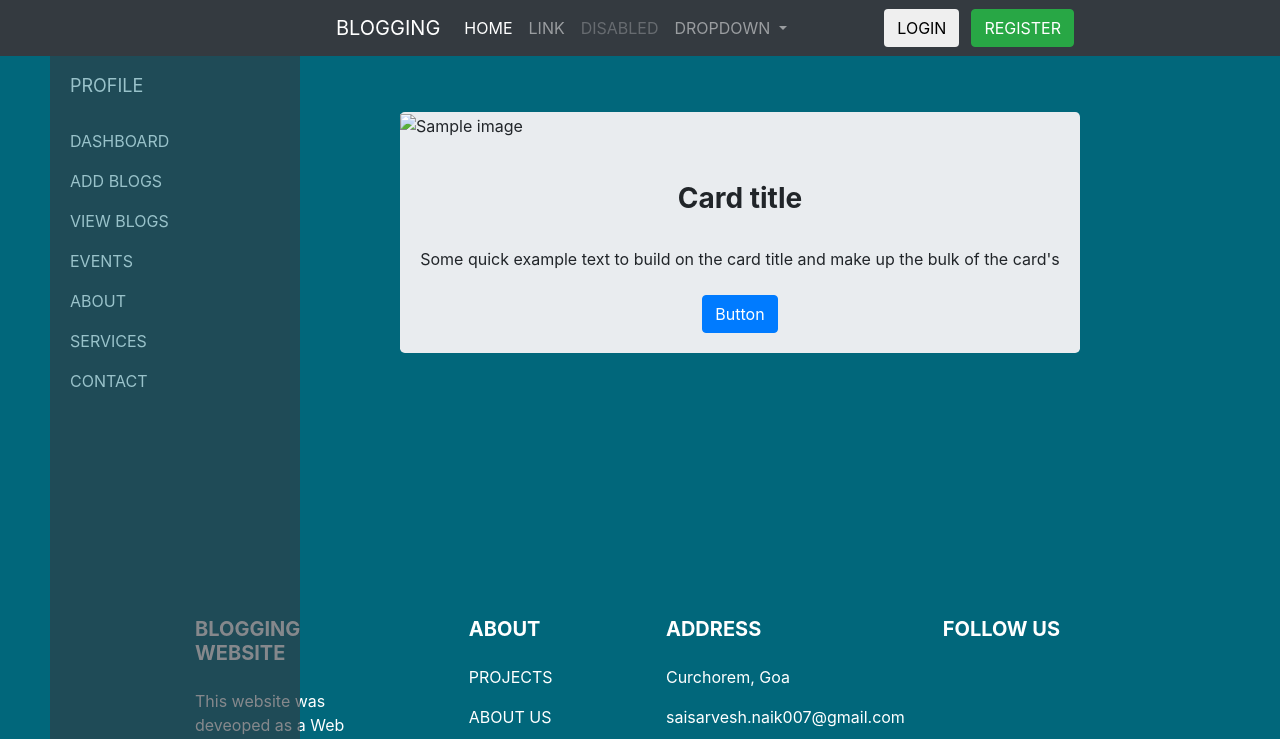
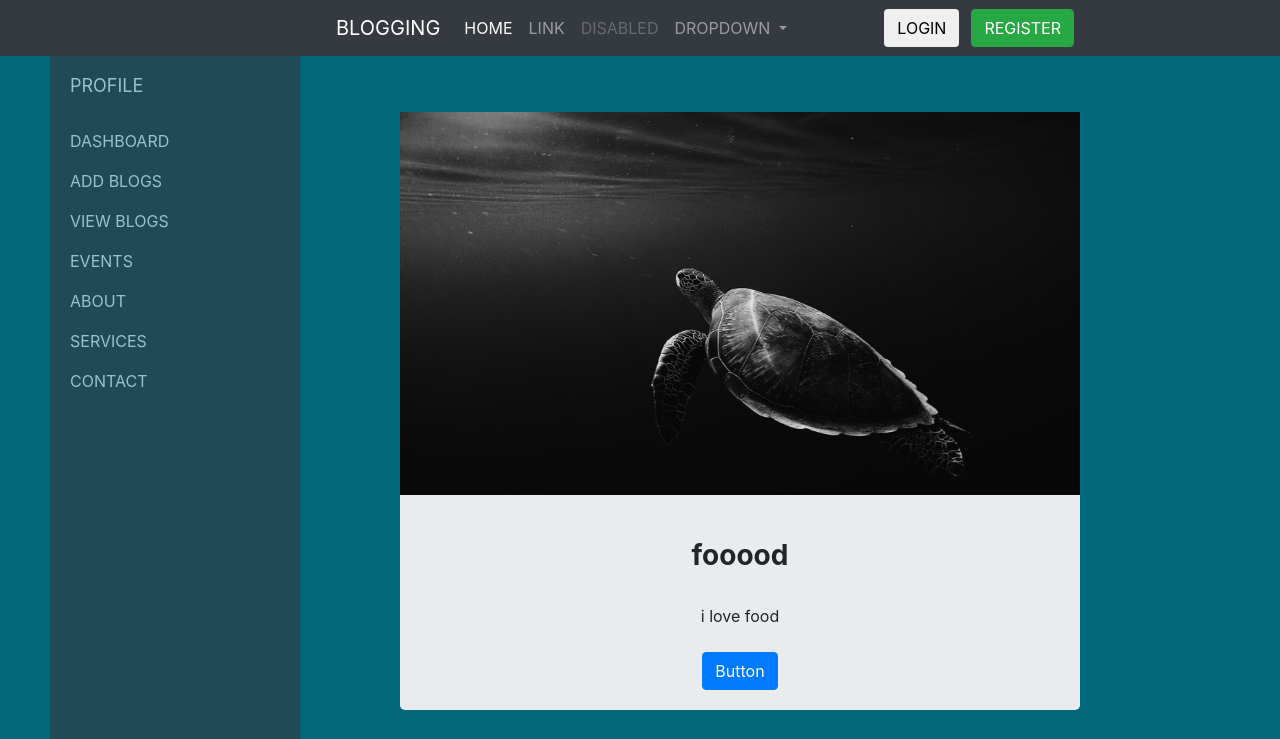
Before and after one commit to saisarveshnaik/BlOGG-IT, a PHP site: page / in a window 1280 px wide. Shown: the top 739 px of the page. Run offline with PHP 8.4, Linux system fonts and the light colour scheme; data comes from the database, SQL or seed files in the repository.

Commit message:
Update index.php

```diff
--- a/index.php
+++ b/index.php
@@ -26,8 +26,46 @@
 
 
 
+<?php
+require 'connect.php';
 
-<div class="jumbotron p-0" id="jumbotron">
+
+$sql= $conn->prepare("SELECT * FROM blogs order by created_date_time DESC");
+            $sql->execute();
+            $sql->setFetchMode(PDO::FETCH_ASSOC);
+            if($sql->rowCount()>0){
+              foreach (($sql->fetchAll()) as $key => $row) {
+
+              	echo '<div class="jumbotron p-0 roundShadow" id="jumbotron">
+
+
+  <div class="view overlay rounded-top">
+    <img src="'.$row['blog_pic'].'" id="blog_image" class="img-fluid" alt="Blog image">
+    <a href="#">
+      <div class="mask rgba-white-slight"></div>
+    </a>
+  </div>
+
+
+  <div class="card-body text-center mb-3">
+
+
+    <h3 class="card-title h3 my-4"><strong>'.$row['blog_title'].'</strong></h3>
+
+    <p class="card-text py-2">'.$row['blog_desc'].'</p>
+
+    <a href="#" class="btn btn-primary">Button</a>
+
+  </div>
+
+</div>';
+
+              }
+          }
+?>
+
+
+<!-- <div class="jumbotron p-0" id="jumbotron">
 
 
   <div class="view overlay rounded-top">
@@ -49,7 +87,7 @@
 
   </div>
 
-</div>
+</div> -->
 
 
 
```
